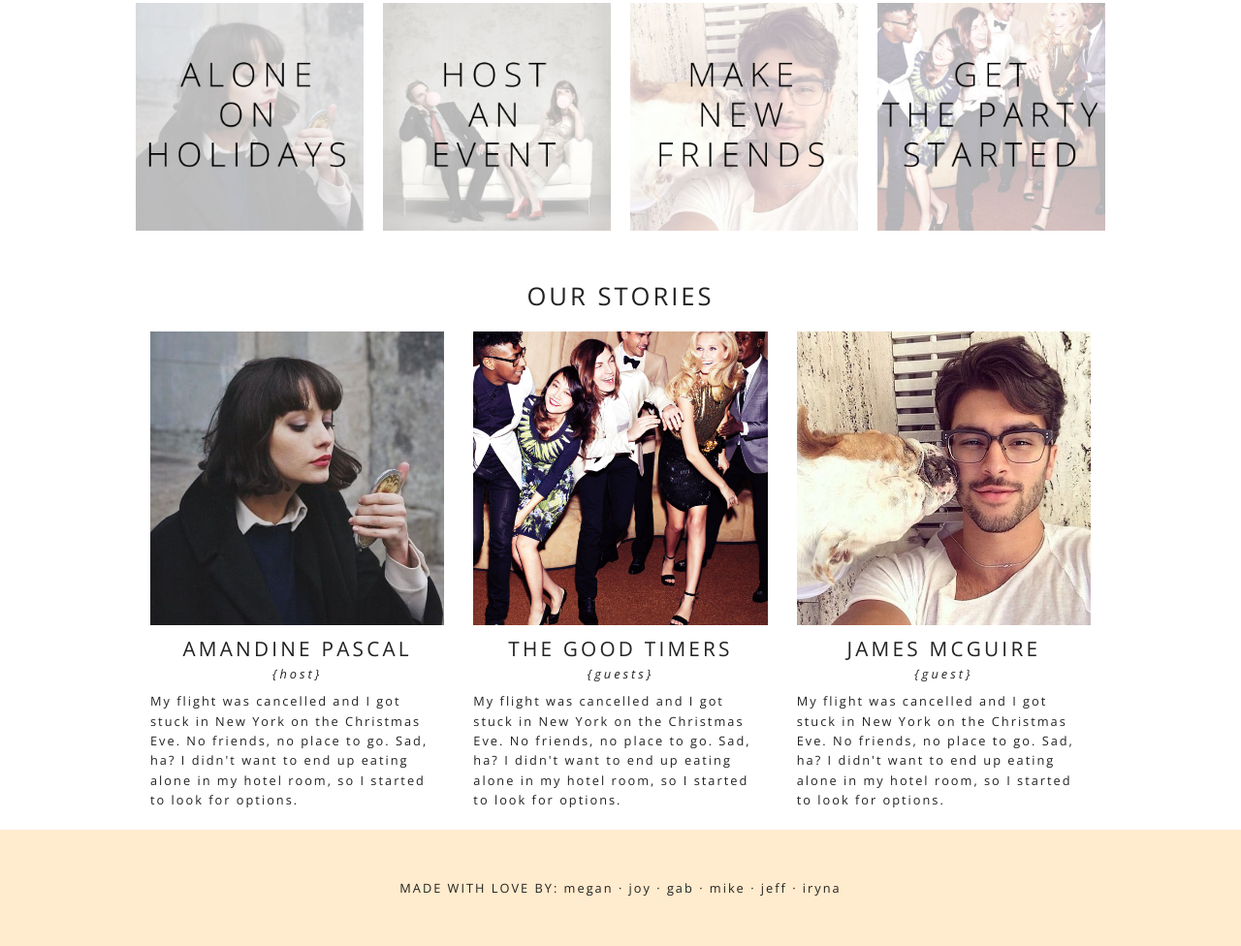
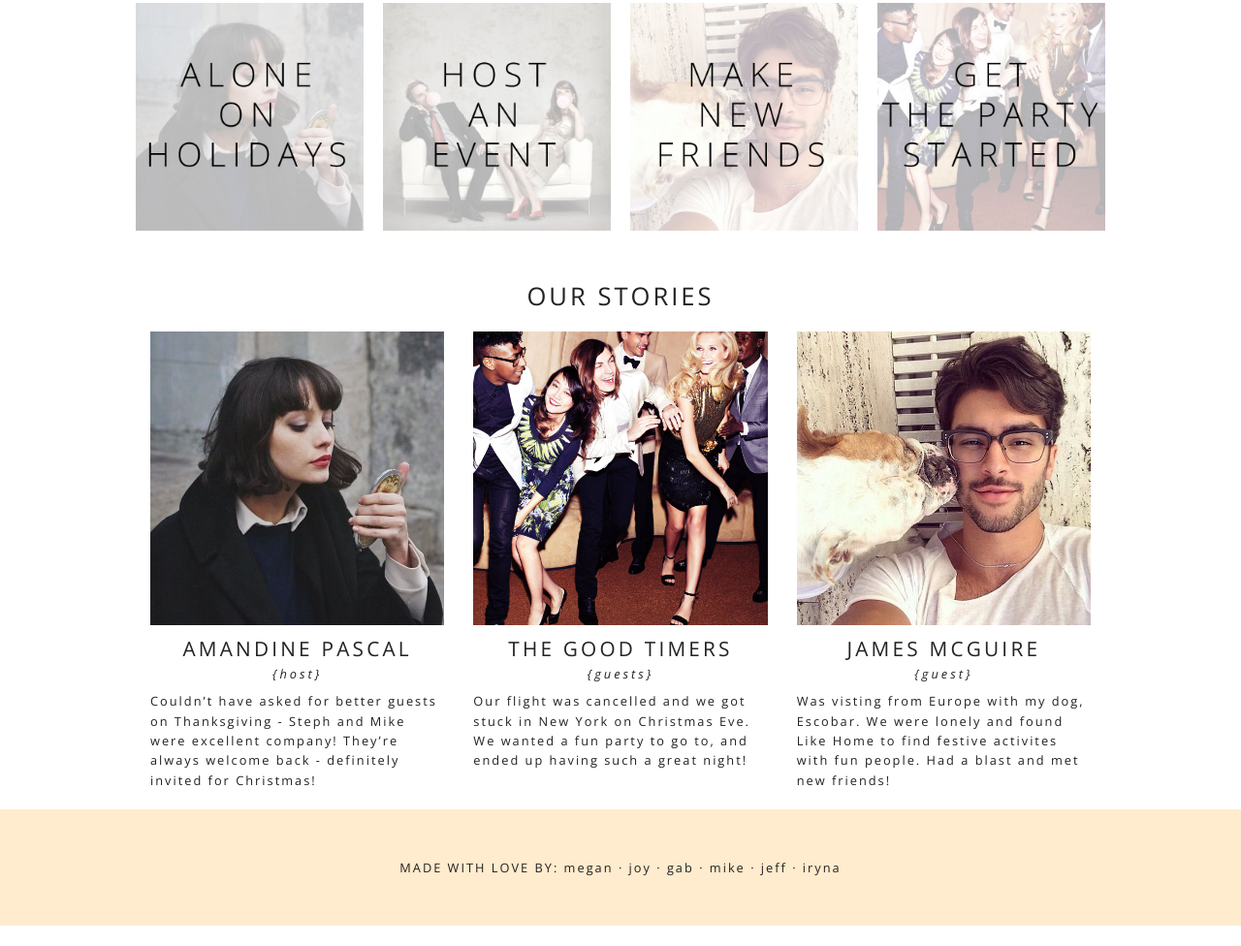
Before and after one commit to poele/likeHome, a website: page views/index.html in a window 1280 px wide. Shown: the part 536-1512 px from the top of the page at 97% size. After the commit the page ends 1491 px from the top, so only its background shows below. Drawn offline with nearby package versions, Linux system fonts and the light colour scheme; files that its build step writes are made by us from their sources; files whose address does not match are found by name.

Commit message:
review update

```diff
--- a/views/index.html
+++ b/views/index.html
@@ -64,21 +64,21 @@
 					<img src="img/woman.jpg">
 					<h4>Amandine Pascal</h4>
 					<h5>{host}</h5>
-					<p>My flight was cancelled and I got stuck in New York on the Christmas Eve. No friends, no place to go. Sad, ha? I didn't want to end up eating alone in my hotel room, so I started to look for options.
+					<p>Couldn’t have asked for better guests on Thanksgiving - Steph and Mike were excellent company! They’re always welcome back - definitely invited for Christmas!
 					</p>
 				</article>
 				<article class="medium-4 columns">
 					<img src="img/group.jpg">
 					<h4>The Good Timers</h4>
 					<h5>{guests}</h5>
-					<p>My flight was cancelled and I got stuck in New York on the Christmas Eve. No friends, no place to go. Sad, ha? I didn't want to end up eating alone in my hotel room, so I started to look for options.
+					<p>Our flight was cancelled and we got stuck in New York on Christmas Eve. We wanted a fun party to go to, and ended up having such a great night!
 					</p>
 				</article>
 				<article class="medium-4 columns">
 					<img src="img/dude.jpg">
 					<h4>James McGuire</h4>
 					<h5>{guest}</h5>
-					<p>My flight was cancelled and I got stuck in New York on the Christmas Eve. No friends, no place to go. Sad, ha? I didn't want to end up eating alone in my hotel room, so I started to look for options.
+					<p>Was visting from Europe with my dog, Escobar. We were lonely and found Like Home to find festive activites with fun people. Had a blast and met new friends!
 					</p>
 				</article>
 			</div>
```
